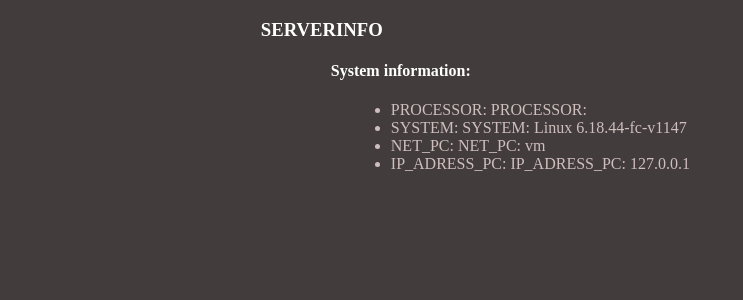
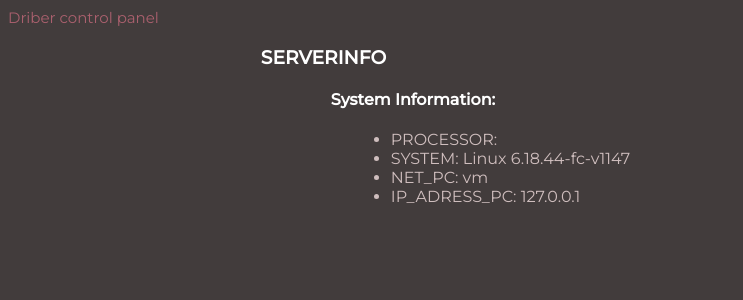
Before and after one commit to valorka69/scapy_attack, a Django app: page / in a window 1280 px wide. Shown: the top 300 px of the page, without its empty margins (0-743 px from the left). Run offline with Django 4.2, Linux system fonts and the light colour scheme.

Commit message:
New html disgn

```diff
--- a/server/main/templates/main/index.html
+++ b/server/main/templates/main/index.html
@@ -5,18 +5,25 @@
     <meta http-equiv="X-UA-Compatible" content="IE=edge">
     <meta name="viewport" content="width=device-width, initial-scale=1.0">
     <title>SERVERINFO</title>
+    <style>
+        @import url('https://fonts.googleapis.com/css2?family=Montserrat:ital,wght@0,200;1,100;1,200&display=swap');
+        @import url('https://fonts.googleapis.com/css2?family=Montserrat:wght@300&display=swap');
+        @import url('https://fonts.googleapis.com/css2?family=Montserrat:wght@500&display=swap');
+        @import url('https://fonts.googleapis.com/css2?family=Montserrat&display=swap');
+    </style>
 </head>
 <body style="background-color:#423c3c;">
+    <span style="font-size:15px;color:#ab606e;font-family: 'Montserrat', sans-serif;">Driber control panel</span>
     <div style="margin-left:20%;">
-        <h3 style="color:white;">SERVERINFO</h3>
+        <h3 style="color:white;font-family: 'Montserrat', sans-serif;">SERVERINFO</h3>
         <div style="margin-left:70px;">
-            <h4 style="color:white;">System information:</h4>
+            <h4 style="color:white;font-family: 'Montserrat', sans-serif;">System Information:</h4>
                 <div style="margin-left:20px;">
-                    <ul style="color:#cfbebe;">
-                        <li>PROCESSOR:    {{pr}}</li>
-                        <li>SYSTEM:       {{sys}}</li>
-                        <li>NET_PC:       {{net}}</li>
-                        <li>IP_ADRESS_PC: {{ip}}</li>
+                    <ul style="color:#cfbebe;font-family: 'Montserrat', sans-serif;">
+                        <li>{{pr}}</li>
+                        <li>{{sys}}</li>
+                        <li>{{net}}</li>
+                        <li>{{ip}}</li>
                     </ul>
                 </div>
         </div>
--- a/server/manage.py
+++ b/server/manage.py
@@ -2,7 +2,7 @@
 """Django's command-line utility for administrative tasks."""
 import os
 import sys
-
+import time
 
 def main():
     """Run administrative tasks."""
@@ -16,7 +16,10 @@
             "forget to activate a virtual environment?"
         ) from exc
     execute_from_command_line(sys.argv)
+    os.system('cls')
 
 
 if __name__ == '__main__':
+    print('SERVER RUNNING...')
+    time.sleep(3)
     main()
```
